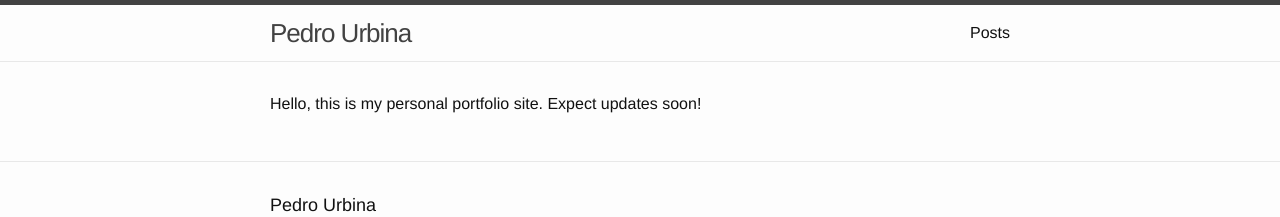
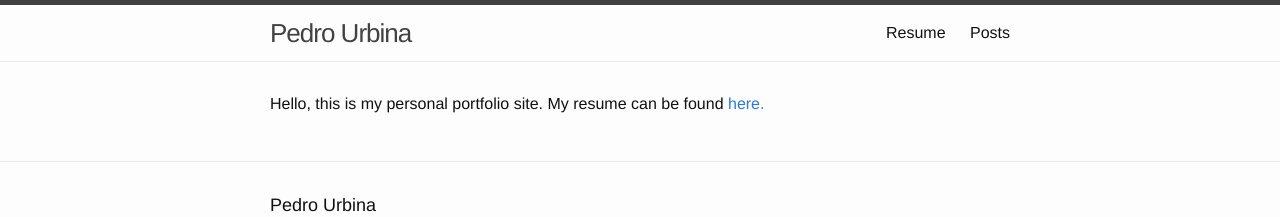
Before and after one commit to Terraflux/terraflux.github.io, a Jekyll site: the page built from index.html, in a window 1280 px wide. Shown: the top 217 px of the page. Built offline with Jekyll 4.4.1, drawn with Linux system fonts in a browser that asks for light colours.

Commit message:
resume on front

```diff
--- a/index.html
+++ b/index.html
@@ -4,7 +4,7 @@ layout: default
 
 <div class="home">
 
-<p>Hello, this is my personal portfolio site. Expect updates soon!</p>
+<p>Hello, this is my personal portfolio site. My resume can be found <a href="({{ site.url }}/assets/Resume.pdf)">here.</a></p>
 
 <script>
   (function(i,s,o,g,r,a,m){i['GoogleAnalyticsObject']=r;i[r]=i[r]||function(){
```
Also changed, not shown: resume/index.html (added, +21 -0 lines).
